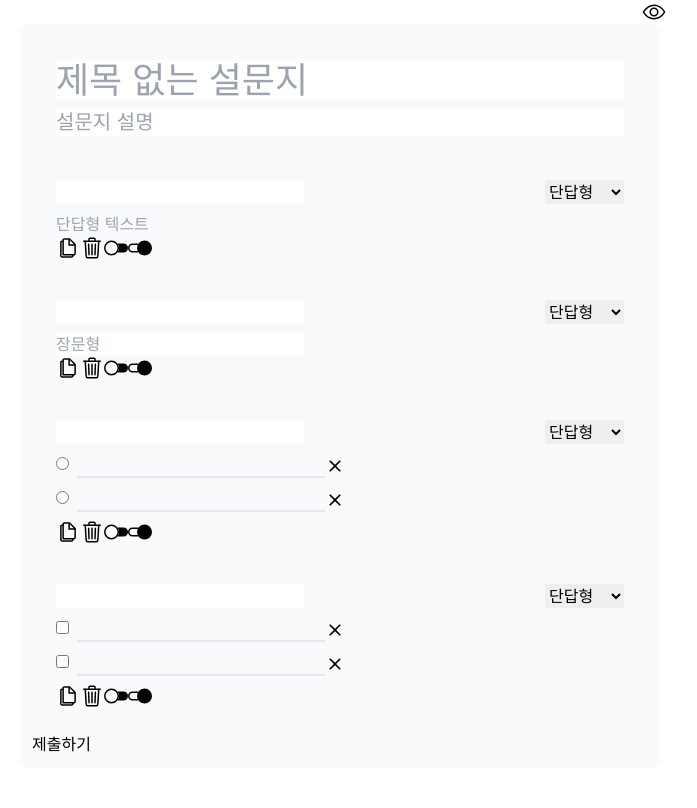
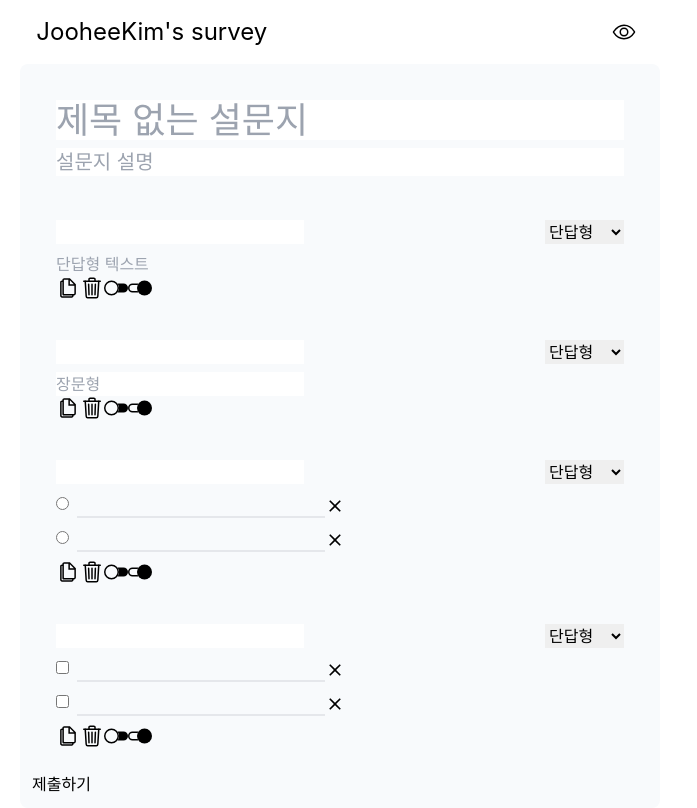
Before and after one commit to jooheekim0713/google-form, a React (Create React App) app: page / in a window 1280 px wide. Shown: the whole page, without its empty margins (300-997 px from the left). Built offline with nearby package versions, Linux system fonts and the light colour scheme.

Commit message:
[ STYLE ] : 상단 헤더 CSS 수정
Navbar 컴포넌트 CSS 수정

```diff
--- a/src/components/Navbar.tsx
+++ b/src/components/Navbar.tsx
@@ -1,25 +1,23 @@
 import React from 'react';
 import { Link, useLocation } from 'react-router-dom';
-import { IoEyeOutline, IoEyeSharp } from 'react-icons/io5';
+import { IoEyeOutline } from 'react-icons/io5';
+import { CiViewList } from 'react-icons/ci';
 
 export default function Navbar() {
   const { pathname } = useLocation();
 
   return (
-    <header className=" ">
-      <div className="flex text-2xl justify-around">
-        <h1 className="">
-          {/** <img src="https://www.classum.com/images/Logo-type.png" /> - survey
-           */}
-        </h1>
-        <div>
+    <header className="text-2xl py-3">
+      <div className="flex flex-row items-center justify-evenly">
+        <h1 className="">JooheeKim's survey</h1>
+        <div className="p-2 rounded-full hover:text-brand hover:bg-slate-50">
           {pathname === '/' ? (
             <Link to="/viewForm">
               <IoEyeOutline />
             </Link>
           ) : (
             <Link to="/">
-              <IoEyeSharp />
+              <CiViewList />
             </Link>
           )}
         </div>
```
